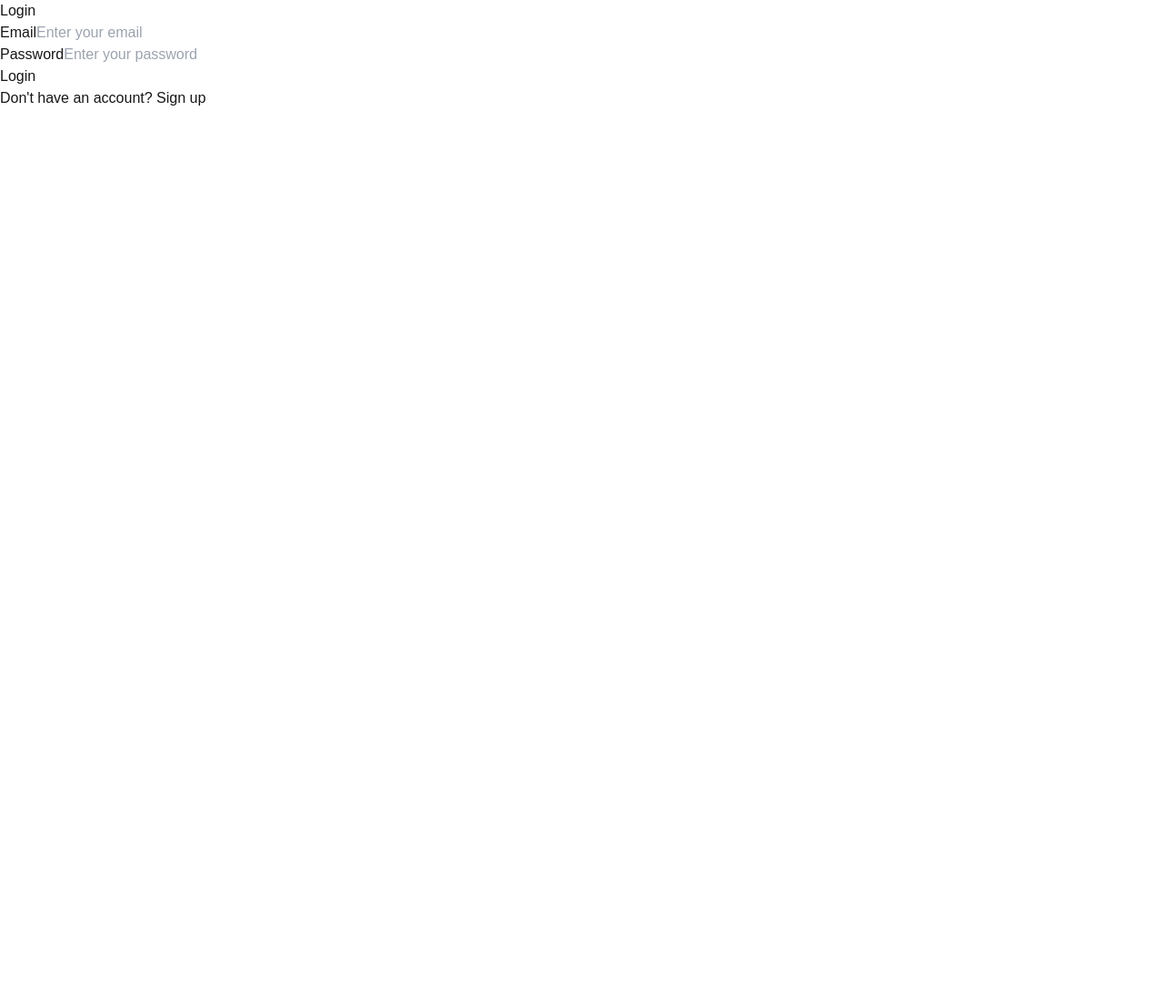
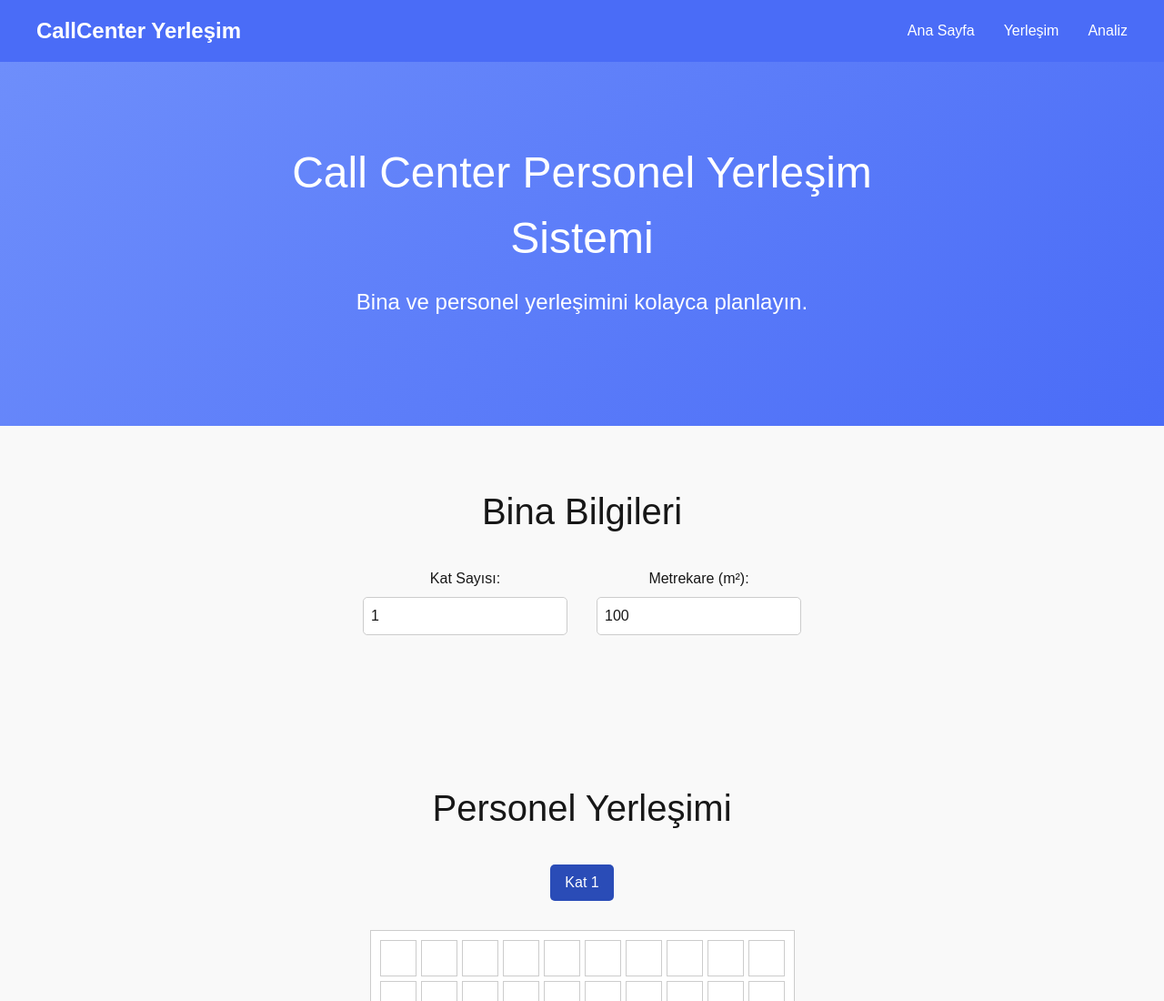
Before and after one commit to relixia/hackmetu, a Next.js app in the folder frontend/: page / in a window 1280 px wide. Shown: the top 1100 px of the page at 91% size. Before the commit the page ends 800 px from the top, so only its background shows below. Built offline with nearby package versions, Linux system fonts and the light colour scheme.

Commit message:
landing page

```diff
--- a/frontend/package.json
+++ b/frontend/package.json
@@ -9,11 +9,14 @@
     "lint": "next lint"
   },
   "dependencies": {
+    "@fortawesome/free-solid-svg-icons": "^6.4.0",
+    "@fortawesome/react-fontawesome": "^0.2.0",
     "@supabase/supabase-js": "^2.48.1",
     "axios": "^1.7.9",
     "next": "15.1.7",
     "react": "^19.0.0",
-    "react-dom": "^19.0.0"
+    "react-dom": "^19.0.0",
+    "styled-components": "^6.0.0"
   },
   "devDependencies": {
     "@eslint/eslintrc": "^3",
--- a/frontend/src/app/page.tsx
+++ b/frontend/src/app/page.tsx
@@ -1,7 +1,332 @@
-import LoginPage from "./pages/login/page";
+"use client";
 
-export default function HomePage() {
+import { useState } from 'react';
+import { FontAwesomeIcon } from '@fortawesome/react-fontawesome';
+import { faUser, faBuilding, faChartBar } from '@fortawesome/free-solid-svg-icons';
+
+export default function Home() {
+  const [floors, setFloors] = useState(1);
+  const [squareMeters, setSquareMeters] = useState(100);
+  const [personnel, setPersonnel] = useState([]);
+  const [selectedFloor, setSelectedFloor] = useState(1);
+
+  const handleAddPersonnel = (e) => {
+    e.preventDefault();
+    const newPersonnel = {
+      id: personnel.length + 1,
+      name: e.target.name.value,
+      role: e.target.role.value,
+      floor: selectedFloor,
+      position: { x: 0, y: 0 }, // Default position
+    };
+    setPersonnel([...personnel, newPersonnel]);
+    e.target.reset();
+  };
+
+  const handleDrag = (id, x, y) => {
+    const updatedPersonnel = personnel.map((p) =>
+      p.id === id ? { ...p, position: { x, y } } : p
+    );
+    setPersonnel(updatedPersonnel);
+  };
+
+  const handleFloorChange = (floor) => {
+    setSelectedFloor(floor);
+  };
+
   return (
-    <LoginPage></LoginPage>
+    <div>
+      {/* Navigation Bar */}
+      <nav style={styles.nav}>
+        <div style={styles.navContainer}>
+          <h1 style={styles.logo}>CallCenter Yerleşim</h1>
+          <ul style={styles.navLinks}>
+            <li><a href="#home" style={styles.navLink}>Ana Sayfa</a></li>
+            <li><a href="#placement" style={styles.navLink}>Yerleşim</a></li>
+            <li><a href="#analysis" style={styles.navLink}>Analiz</a></li>
+          </ul>
+        </div>
+      </nav>
+
+      {/* Hero Section */}
+      <section id="home" style={styles.hero}>
+        <div style={styles.heroContent}>
+          <h1 style={styles.heroTitle}>Call Center Personel Yerleşim Sistemi</h1>
+          <p style={styles.heroSubtitle}>Bina ve personel yerleşimini kolayca planlayın.</p>
+        </div>
+      </section>
+
+      {/* Building Input Section */}
+      <section id="placement" style={styles.section}>
+        <h2 style={styles.sectionTitle}>Bina Bilgileri</h2>
+        <div style={styles.inputGroup}>
+          <label style={styles.label}>
+            Kat Sayısı:
+            <input
+              type="number"
+              value={floors}
+              onChange={(e) => setFloors(Number(e.target.value))}
+              style={styles.input}
+            />
+          </label>
+          <label style={styles.label}>
+            Metrekare (m²):
+            <input
+              type="number"
+              value={squareMeters}
+              onChange={(e) => setSquareMeters(Number(e.target.value))}
+              style={styles.input}
+            />
+          </label>
+        </div>
+      </section>
+
+      {/* Personnel Placement Section */}
+      <section style={styles.section}>
+        <h2 style={styles.sectionTitle}>Personel Yerleşimi</h2>
+        <div style={styles.floorSelector}>
+          {Array.from({ length: floors }, (_, i) => (
+            <button
+              key={i + 1}
+              style={{
+                ...styles.floorButton,
+                ...(selectedFloor === i + 1 ? styles.activeFloorButton : {}),
+              }}
+              onClick={() => handleFloorChange(i + 1)}
+            >
+              Kat {i + 1}
+            </button>
+          ))}
+        </div>
+        <div style={styles.floorPlan}>
+          {Array.from({ length: squareMeters }, (_, i) => (
+            <div key={i} style={styles.gridCell}>
+              {personnel
+                .filter((p) => p.floor === selectedFloor && p.position.x === i % 10 && p.position.y === Math.floor(i / 10))
+                .map((p) => (
+                  <div
+                    key={p.id}
+                    style={styles.personnelCell}
+                    draggable
+                    onDragEnd={(e) => {
+                      const rect = e.target.getBoundingClientRect();
+                      const x = Math.floor((rect.left - e.currentTarget.parentElement.getBoundingClientRect().left) / 40);
+                      const y = Math.floor((rect.top - e.currentTarget.parentElement.getBoundingClientRect().top) / 40);
+                      handleDrag(p.id, x, y);
+                    }}
+                  >
+                    <FontAwesomeIcon icon={faUser} />
+                  </div>
+                ))}
+            </div>
+          ))}
+        </div>
+      </section>
+
+      {/* Personnel Form Section */}
+      <section style={styles.section}>
+        <h2 style={styles.sectionTitle}>Personel Ekle</h2>
+        <form onSubmit={handleAddPersonnel} style={styles.form}>
+          <label style={styles.label}>
+            Ad:
+            <input type="text" name="name" required style={styles.input} />
+          </label>
+          <label style={styles.label}>
+            Rol:
+            <input type="text" name="role" required style={styles.input} />
+          </label>
+          <button type="submit" style={styles.ctaButton}>Personel Ekle</button>
+        </form>
+      </section>
+
+      {/* Density Analysis Section */}
+      <section id="analysis" style={styles.section}>
+        <h2 style={styles.sectionTitle}>Yoğunluk Analizi</h2>
+        <div style={styles.densityGrid}>
+          {Array.from({ length: floors }, (_, i) => (
+            <div key={i + 1} style={styles.densityCard}>
+              <h3>Kat {i + 1}</h3>
+              <p>Personel Sayısı: {personnel.filter((p) => p.floor === i + 1).length}</p>
+              <FontAwesomeIcon icon={faChartBar} size="2x" style={styles.densityIcon} />
+            </div>
+          ))}
+        </div>
+      </section>
+
+      {/* Footer */}
+      <footer style={styles.footer}>
+        <p style={styles.footerText}>© 2023 CallCenter Yerleşim. Tüm hakları saklıdır.</p>
+      </footer>
+    </div>
   );
 }
+
+// Styles
+const styles = {
+  nav: {
+    backgroundColor: '#4a6cf7',
+    padding: '1rem 2rem',
+    position: 'sticky',
+    top: 0,
+    zIndex: 1000,
+  },
+  navContainer: {
+    display: 'flex',
+    justifyContent: 'space-between',
+    alignItems: 'center',
+    maxWidth: '1200px',
+    margin: '0 auto',
+  },
+  logo: {
+    color: 'white',
+    fontSize: '1.5rem',
+    fontWeight: 'bold',
+  },
+  navLinks: {
+    listStyle: 'none',
+    display: 'flex',
+    gap: '2rem',
+  },
+  navLink: {
+    color: 'white',
+    textDecoration: 'none',
+    fontSize: '1rem',
+  },
+  hero: {
+    height: '50vh',
+    background: 'linear-gradient(135deg, #6e8efb, #4a6cf7)',
+    color: 'white',
+    display: 'flex',
+    flexDirection: 'column',
+    alignItems: 'center',
+    justifyContent: 'center',
+    textAlign: 'center',
+    padding: '0 2rem',
+  },
+  heroContent: {
+    maxWidth: '800px',
+  },
+  heroTitle: {
+    fontSize: '3rem',
+    marginBottom: '1rem',
+  },
+  heroSubtitle: {
+    fontSize: '1.5rem',
+    marginBottom: '2rem',
+  },
+  section: {
+    padding: '4rem 2rem',
+    backgroundColor: '#f9f9f9',
+    textAlign: 'center',
+  },
+  sectionTitle: {
+    fontSize: '2.5rem',
+    marginBottom: '2rem',
+  },
+  inputGroup: {
+    display: 'flex',
+    gap: '2rem',
+    justifyContent: 'center',
+    marginBottom: '2rem',
+  },
+  label: {
+    display: 'flex',
+    flexDirection: 'column',
+    gap: '0.5rem',
+    fontSize: '1rem',
+  },
+  input: {
+    padding: '0.5rem',
+    fontSize: '1rem',
+    borderRadius: '5px',
+    border: '1px solid #ccc',
+  },
+  floorSelector: {
+    display: 'flex',
+    gap: '1rem',
+    justifyContent: 'center',
+    marginBottom: '2rem',
+  },
+  floorButton: {
+    padding: '0.5rem 1rem',
+    fontSize: '1rem',
+    backgroundColor: '#4a6cf7',
+    color: 'white',
+    border: 'none',
+    borderRadius: '5px',
+    cursor: 'pointer',
+  },
+  activeFloorButton: {
+    backgroundColor: '#2a4cb7',
+  },
+  floorPlan: {
+    display: 'grid',
+    gridTemplateColumns: 'repeat(10, 40px)',
+    gap: '5px',
+    justifyContent: 'center',
+    margin: '0 auto',
+    width: 'fit-content',
+    border: '1px solid #ccc',
+    padding: '10px',
+    backgroundColor: 'white',
+  },
+  gridCell: {
+    width: '40px',
+    height: '40px',
+    border: '1px solid #ccc',
+    position: 'relative',
+  },
+  personnelCell: {
+    width: '100%',
+    height: '100%',
+    backgroundColor: '#4a6cf7',
+    color: 'white',
+    display: 'flex',
+    alignItems: 'center',
+    justifyContent: 'center',
+    cursor: 'grab',
+  },
+  form: {
+    display: 'flex',
+    flexDirection: 'column',
+    gap: '1rem',
+    maxWidth: '400px',
+    margin: '0 auto',
+  },
+  ctaButton: {
+    padding: '1rem 2rem',
+    fontSize: '1rem',
+    color: '#4a6cf7',
+    background: 'white',
+    border: 'none',
+    borderRadius: '5px',
+    cursor: 'pointer',
+    transition: 'background 0.3s ease',
+  },
+  densityGrid: {
+    display: 'grid',
+    gridTemplateColumns: 'repeat(auto-fit, minmax(200px, 1fr))',
+    gap: '2rem',
+    maxWidth: '1200px',
+    margin: '0 auto',
+  },
+  densityCard: {
+    backgroundColor: 'white',
+    padding: '2rem',
+    borderRadius: '10px',
+    boxShadow: '0 4px 6px rgba(0, 0, 0, 0.1)',
+  },
+  densityIcon: {
+    color: '#4a6cf7',
+    marginTop: '1rem',
+  },
+  footer: {
+    backgroundColor: '#4a6cf7',
+    padding: '2rem',
+    textAlign: 'center',
+  },
+  footerText: {
+    color: 'white',
+    fontSize: '1rem',
+  },
+};
```
Also changed, not shown: 2 other files (tests, documents, lock files or other folders).
